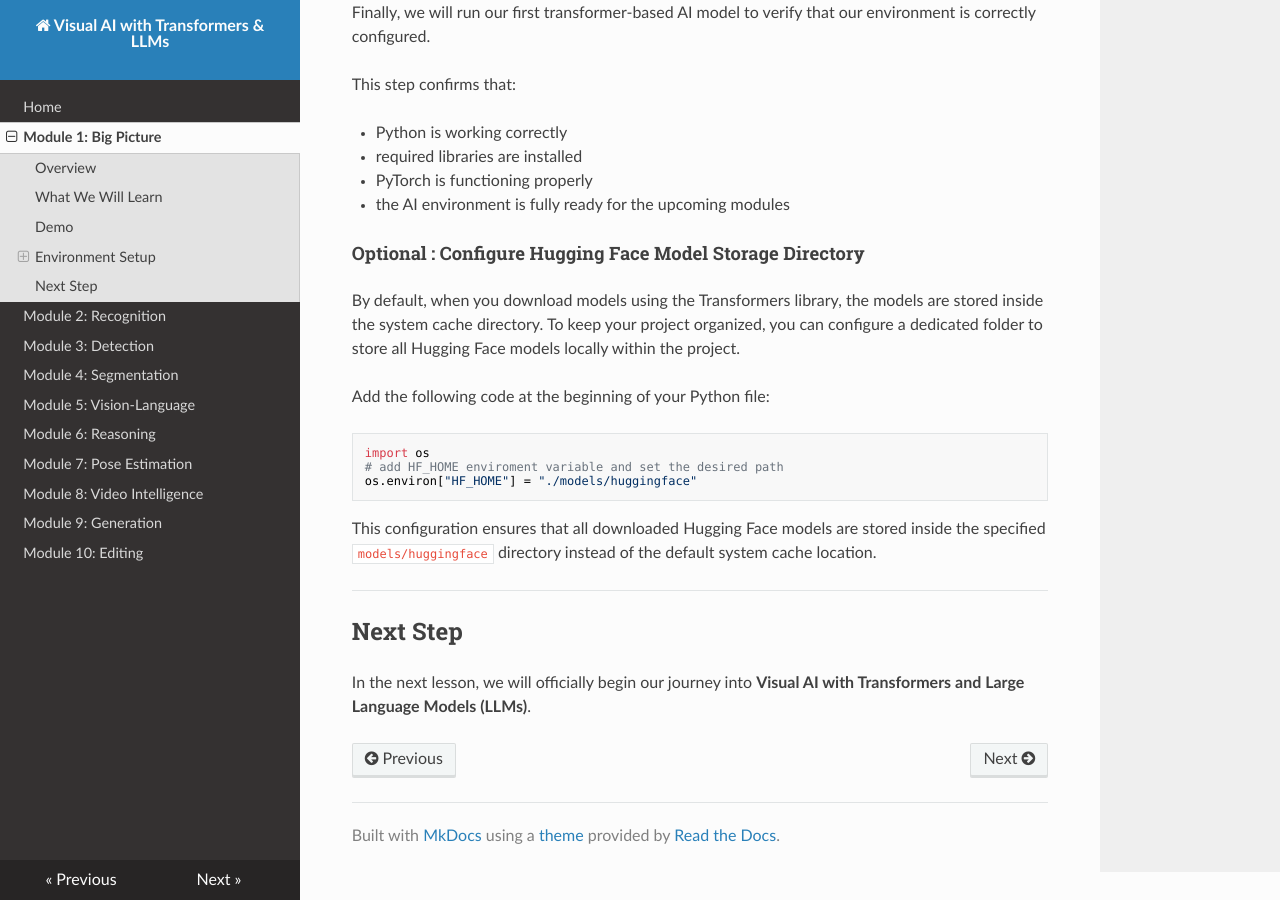
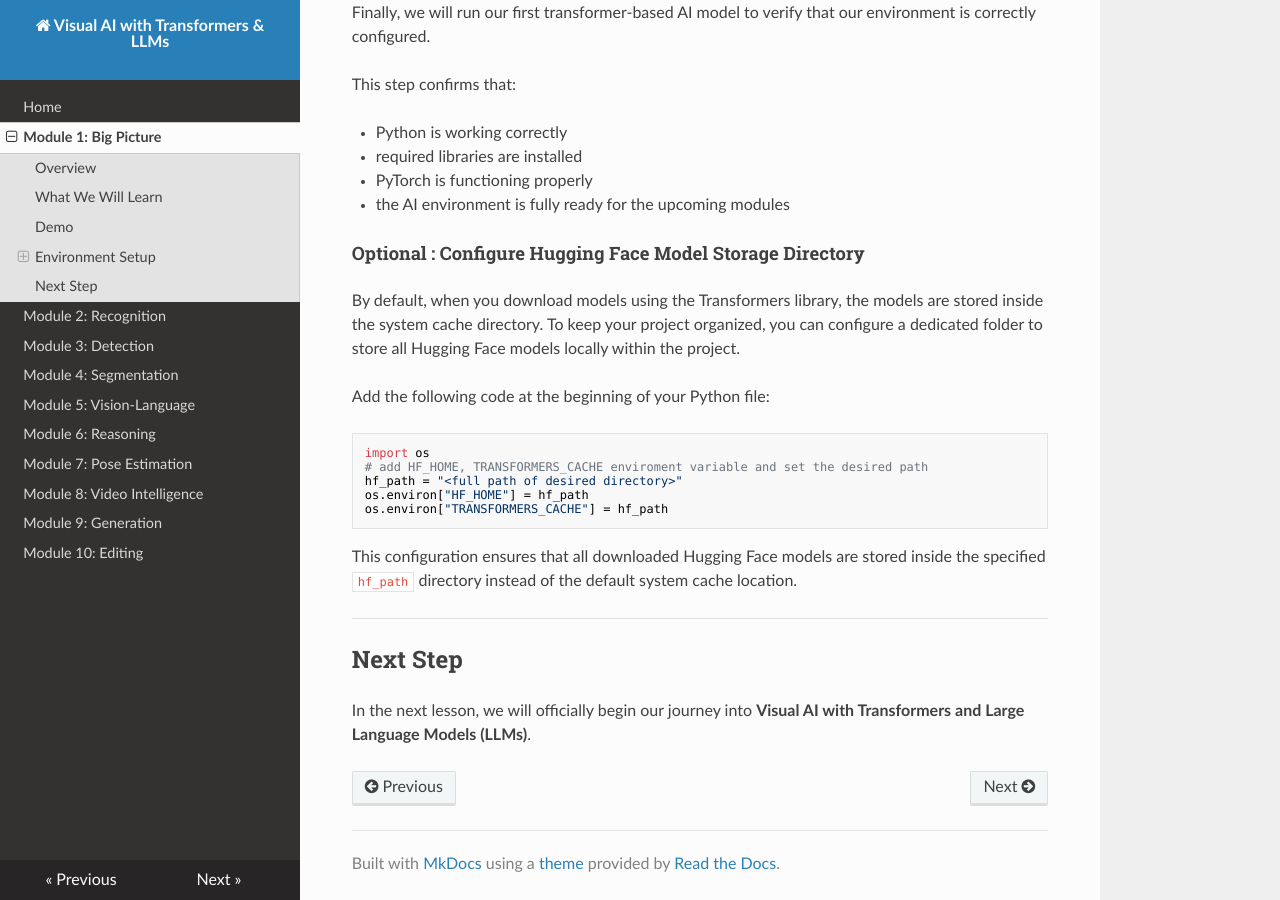
Before and after one commit to vedicskill/course-visual-ai-with-transformers-llms, an MkDocs documentation site: the page built from docs/docs/module-1/index.md, in a window 1280 px wide and 900 px high, scrolled down 5082 px. Built offline with MkDocs 1.6.1, drawn with Linux system fonts in a browser that asks for light colours; nearby versions of some CDN libraries.

Commit message:
update in transformers cache code

````diff
--- a/docs/docs/module-1/index.md
+++ b/docs/docs/module-1/index.md
@@ -234,10 +234,12 @@ To keep your project organized, you can configure a dedicated folder to store al
 Add the following code at the beginning of your Python file:
 ```python
 import os
-# add HF_HOME enviroment variable and set the desired path
-os.environ["HF_HOME"] = "./models/huggingface"
+# add HF_HOME, TRANSFORMERS_CACHE enviroment variable and set the desired path
+hf_path = "<full path of desired directory>"
+os.environ["HF_HOME"] = hf_path
+os.environ["TRANSFORMERS_CACHE"] = hf_path
 ```
-This configuration ensures that all downloaded Hugging Face models are stored inside the specified `models/huggingface` directory instead of the default system cache location.
+This configuration ensures that all downloaded Hugging Face models are stored inside the specified `hf_path` directory instead of the default system cache location.
 
 ---
 
````
